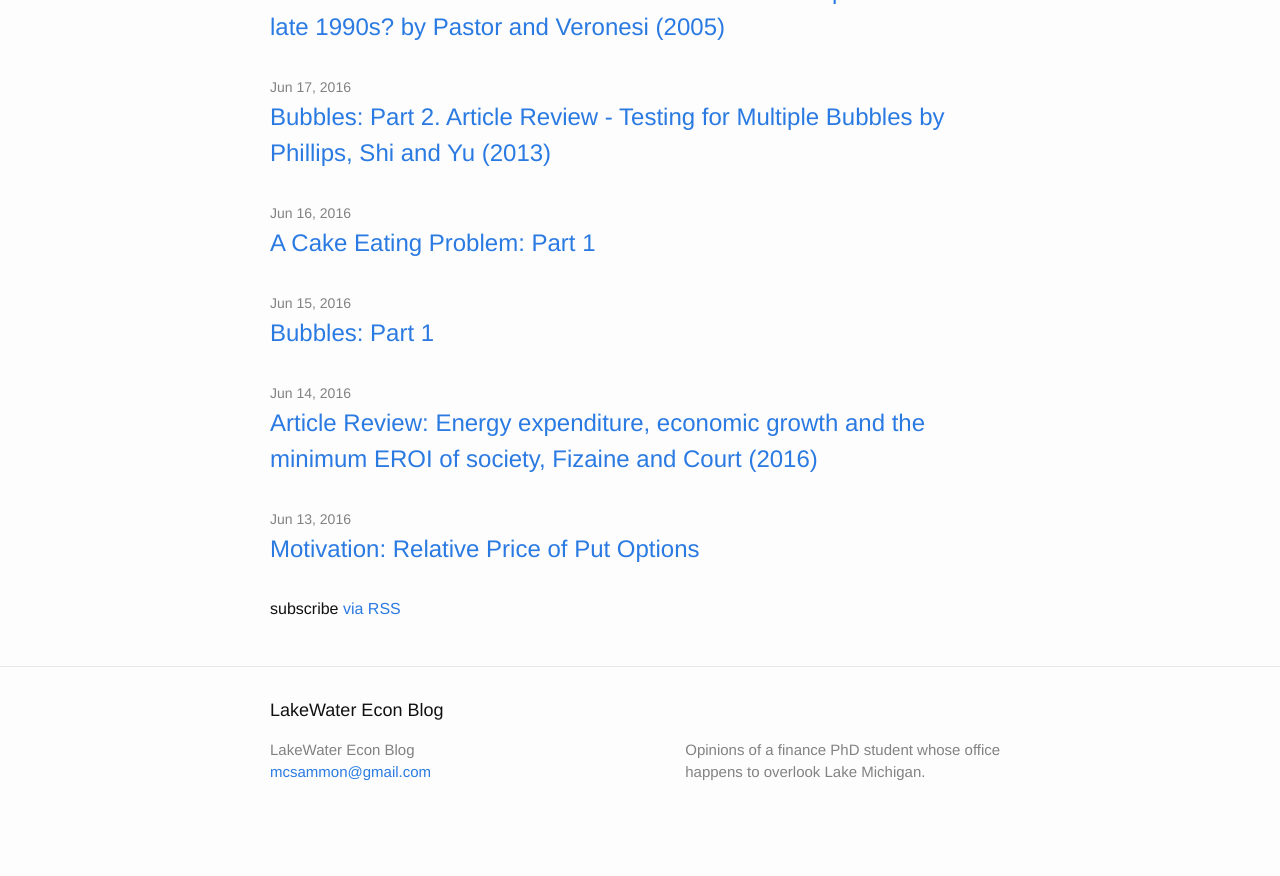
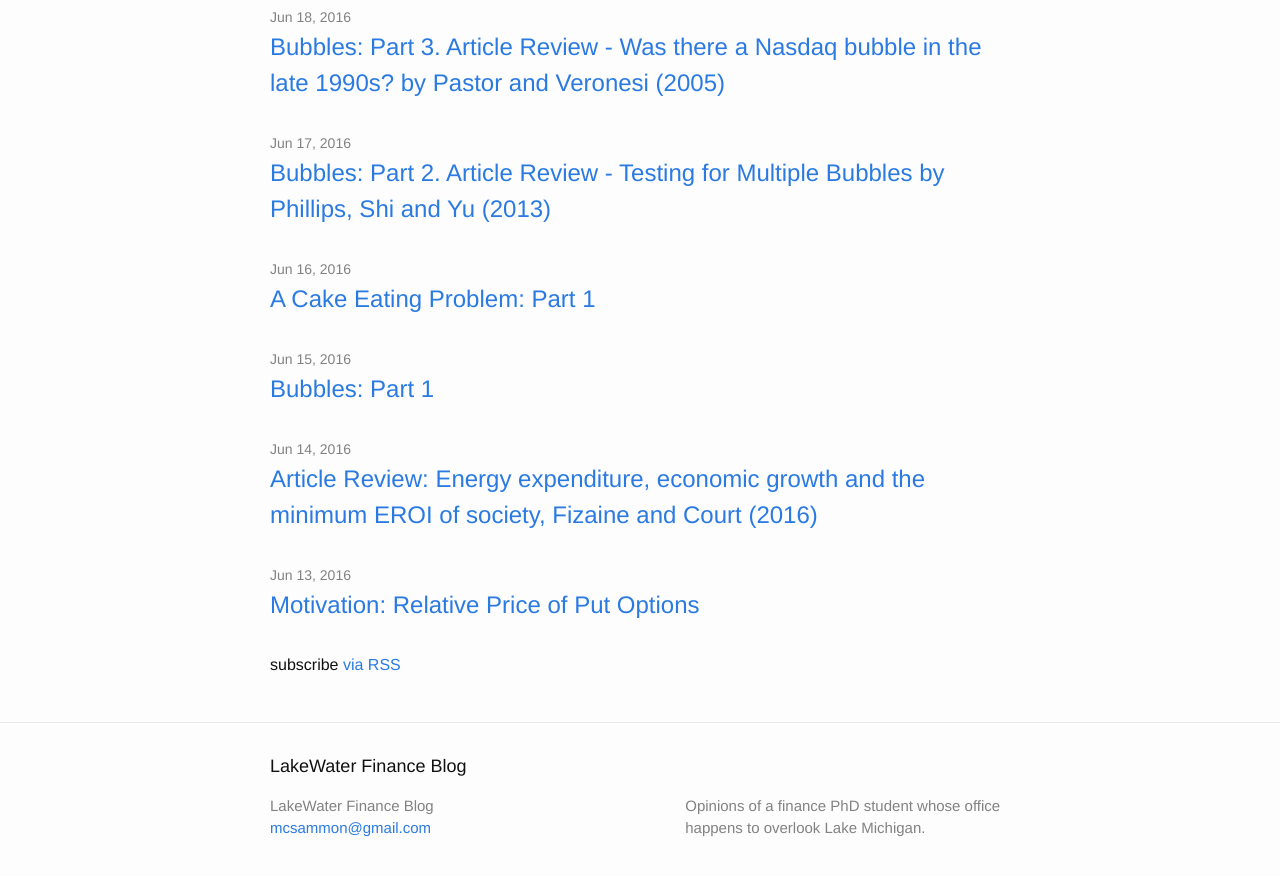
Before and after one commit to mcsammon/mcsammon.github.io, a Jekyll site: the page built from index.html, in a window 1280 px wide and 900 px high, scrolled down 870 px. Shown: the top 876 px of the window. Built offline with Jekyll 4.4.1, drawn with Linux system fonts in a browser that asks for light colours; before the commit the page ends 1714 px from its top, so only the background shows below that; some of the changed text lies outside the part shown.

Commit message:
Name CHange

```diff
--- a/_config.yml
+++ b/_config.yml
@@ -1,6 +1,6 @@
 
 # Site settings
-title: LakeWater Econ Blog
+title: LakeWater Finance Blog
 email: mcsammon@gmail.com
 description: > # this means to ignore newlines until "baseurl:"
   Opinions of a finance PhD student whose office happens to overlook Lake Michigan.
```
